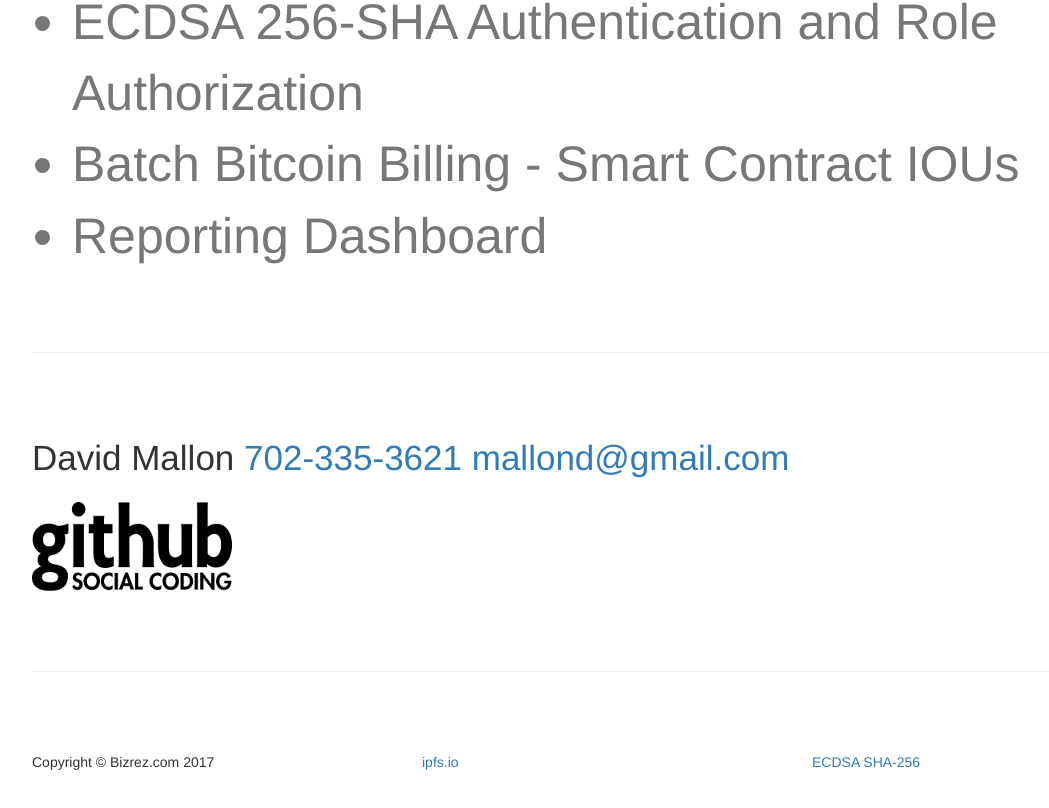
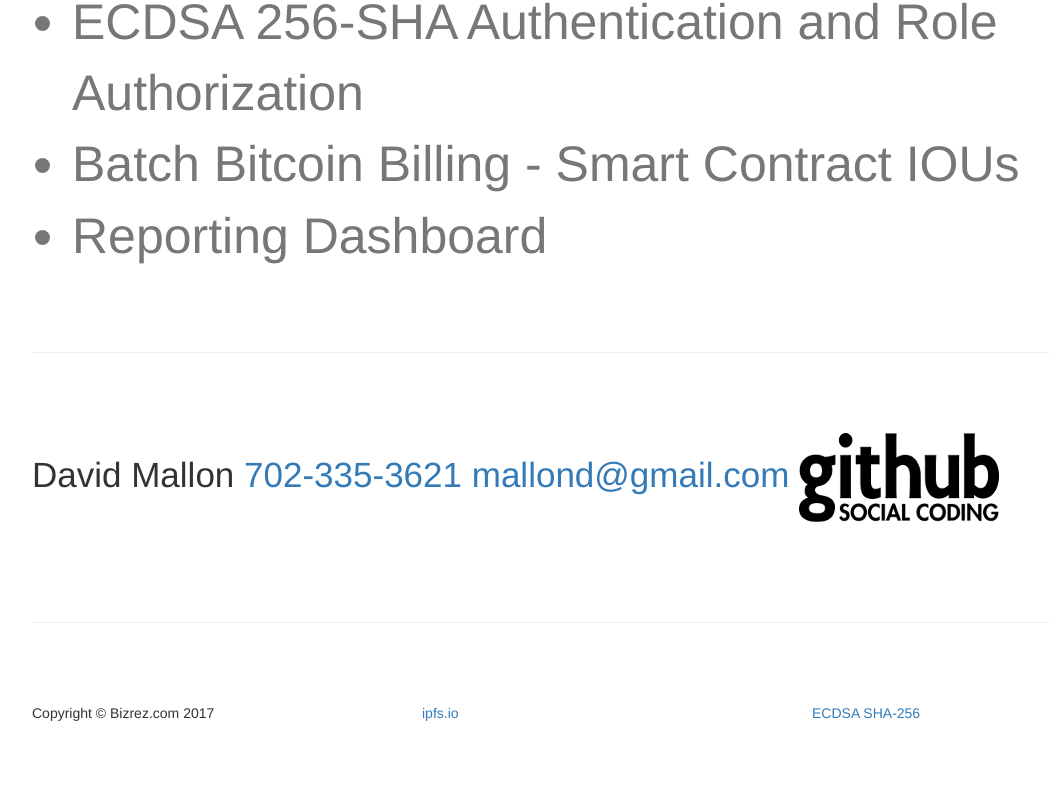
Before and after one commit to mallond/dapps, a website: page index.html in a window 1280 px wide. Shown: the part 3630-4438 px from the top of the page, without its empty margins (38-1087 px from the left). After the commit the page ends 4413 px from the top, so only its background shows below. Drawn offline with Linux system fonts and the light colour scheme.

Commit message:
assorted updates

```diff
--- a/index.html
+++ b/index.html
@@ -161,10 +161,11 @@
             <a href="tel:702-335-3621">702-335-3621</a>
             <a href="mailto:mallond@google.com">mallond@gmail.com</a>
 
-            <a href="https://github.com/mallond/dapps">&nbsp;</a><br>
+            <a href="https://github.com/mallond/dapps"> <img src="pic/github.png"/></a><br>
+
 
         </address>
-        <img src="pic/github.png"/>&nbsp;
+
 
 
     </div>
```
